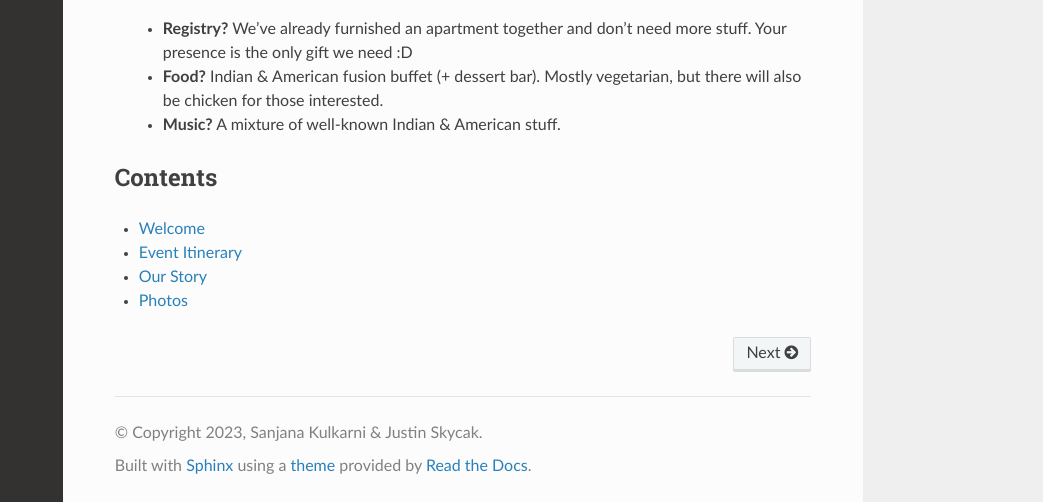
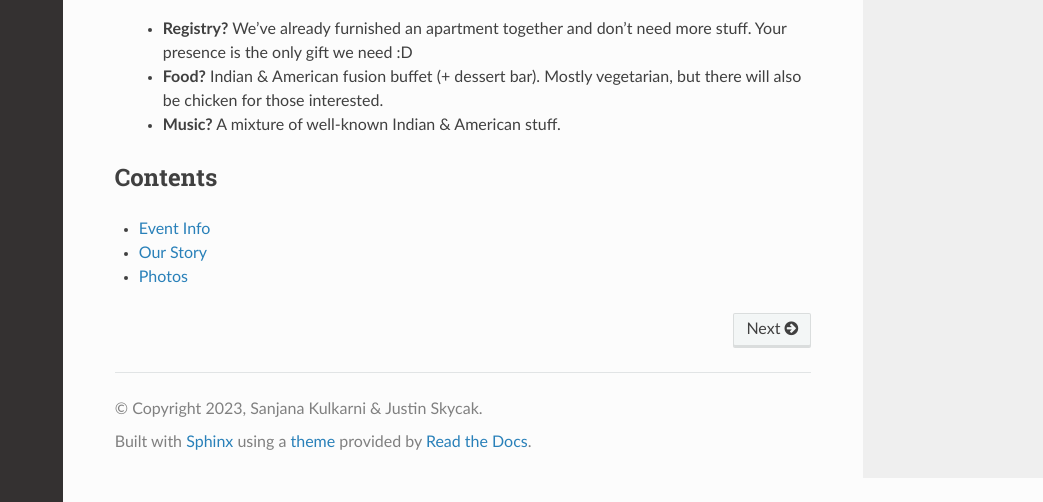
Before and after one commit to jpskycak/wedding, a Sphinx documentation site: the page built from docs/source/index.rst, in a window 1280 px wide and 900 px high, scrolled down 526 px, cut to the strip 398-900 px from the top of the window. Shown: the whole strip, without its empty margins (237-1280 px from the left). Built offline with Sphinx 7.4.7 and the Read the Docs theme 2.0.0, drawn with Linux system fonts in a browser that asks for light colours; some of the changed text lies outside the part shown.

Commit message:
remove itinerary page

```diff
--- a/docs/source/index.rst
+++ b/docs/source/index.rst
@@ -1,12 +1,11 @@
 
-.. include:: welcome.rst
+.. include:: event.rst
 
 Contents
 --------
 
 .. toctree::
 
-   Welcome <welcome.rst>
-   Event Itinerary <itinerary.rst>
+   Event Info <event.rst>
    Our Story <story.rst>
    Photos <photos.rst>
--- a/docs/source/itinerary.rst
+++ /dev/null
@@ -1,6 +0,0 @@
-Event Itinerary
-=====
-
-.. note::
-
-   This page is under construction.
```
Also changed, not shown: docs/source/event.rst (renamed from docs/source/welcome.rst).
